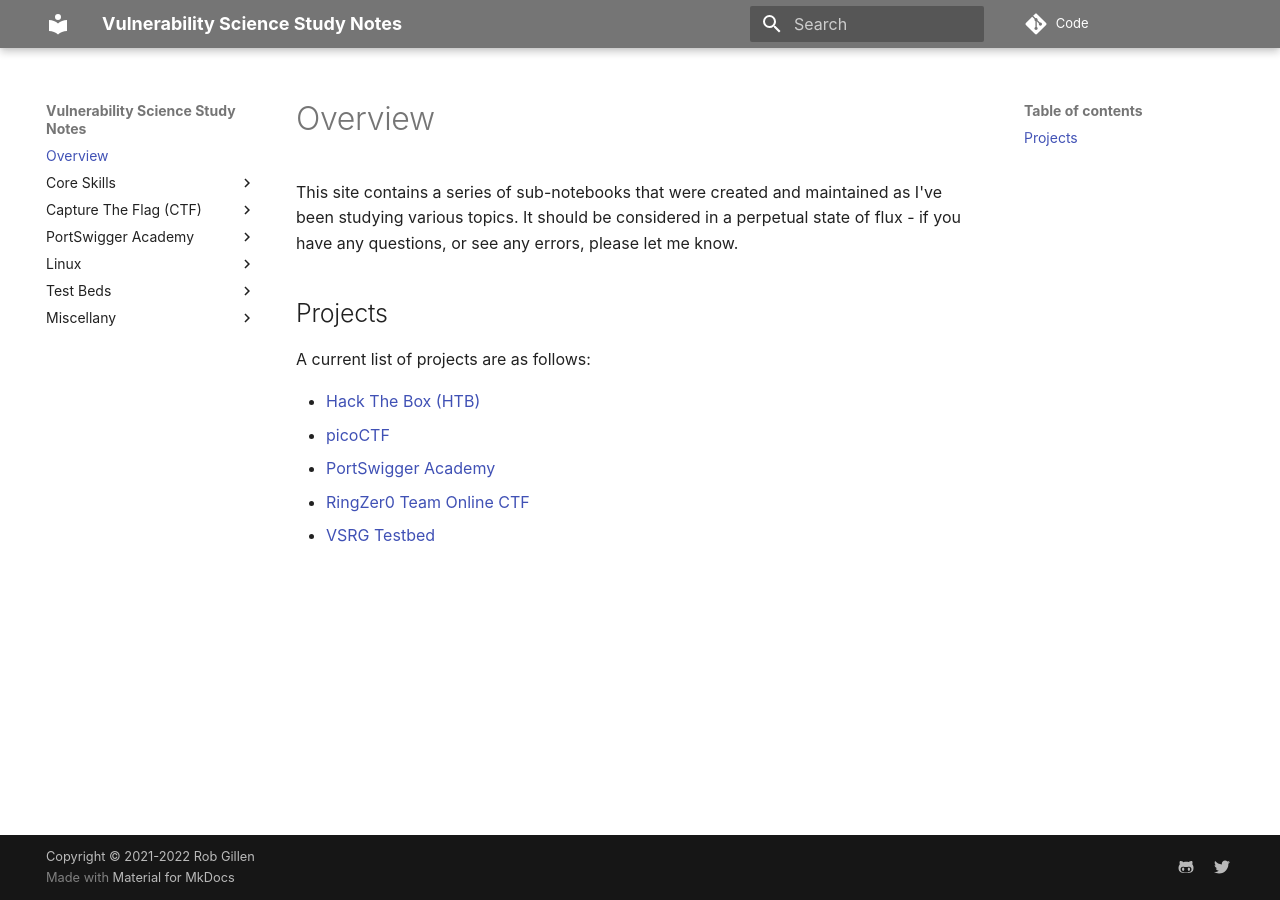
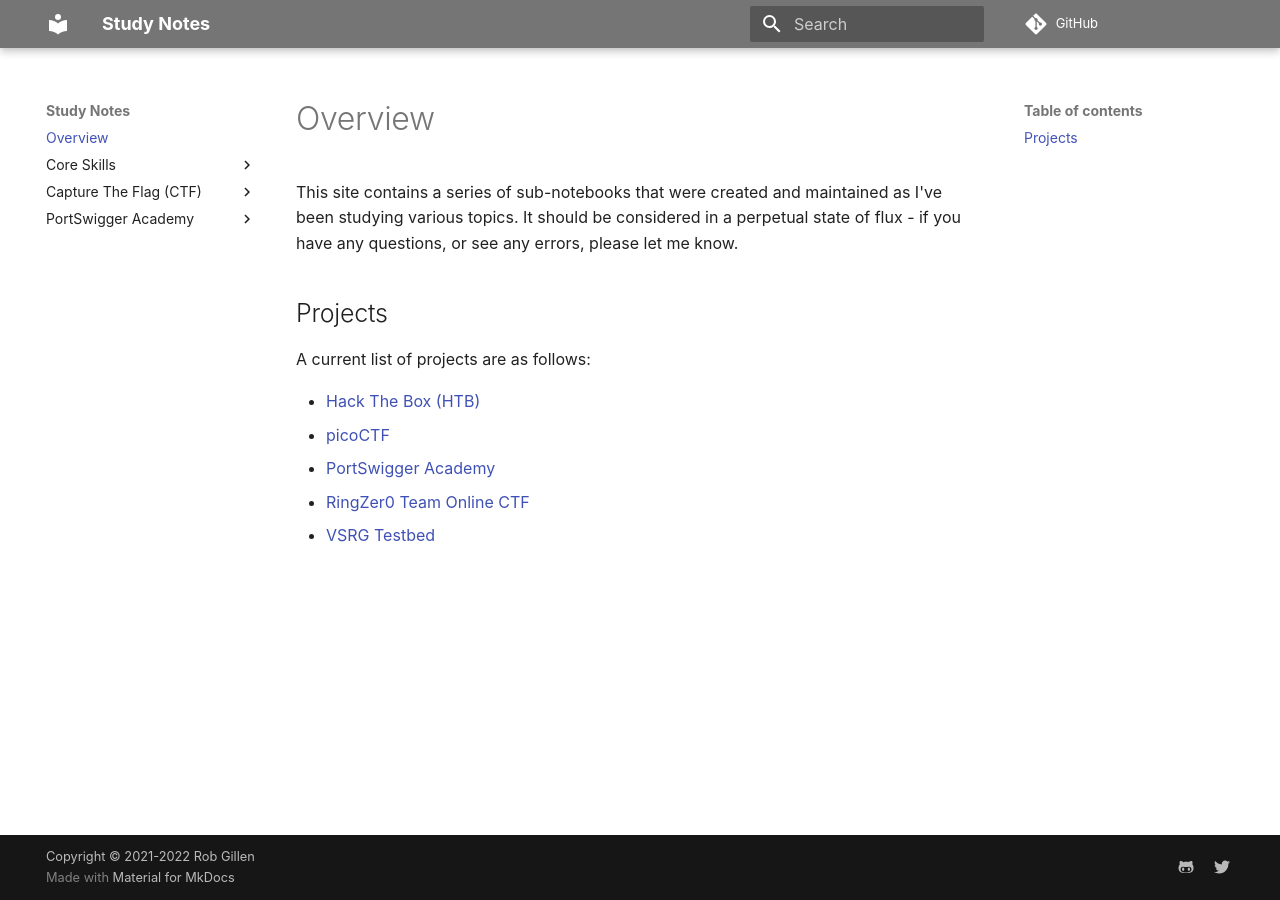
Before and after one commit to argodev/study, an MkDocs documentation site: the page built from docs/index.md, in a window 1280 px wide. Built offline with MkDocs 1.6.1 and Material for MkDocs 9.7.7, drawn with Linux system fonts in a browser that asks for light colours; some web fonts are replaced; a script that is not in the unit is left out; comment, search, counter and statistics services are not loaded.

Commit message:
Updating details

```diff
--- a/mkdocs.yml
+++ b/mkdocs.yml
@@ -1,12 +1,12 @@
-site_name: Vulnerability Science Study Notes
+site_name: Study Notes
 site_author: Rob Gillen
-site_description: Digital scrapbook of various security topics
+site_description: Digital scrapbook of various topics
 theme:
   name: material
   features:
     - search.highlight
 
-repo_url: https://code.ornl.gov/ru7/study
+repo_url: https://github.com/argodev/study
 edit_uri: ""
 
 theme:
@@ -18,7 +18,6 @@
   font:
     text: Roboto Regular
     code: Roboto Mono
-
 
 extra:
   social:
@@ -77,23 +76,6 @@
   - git-revision-date-localized:
       type: iso_datetime
       fallback_to_build_date: true
-  #- mermaid2
- # - with-pdf:
- #     cover_subtitle: "Digital scrapbook of various security topics"
-      #enabled_if_env: ENABLE_PDF_EXPORT
- #     two_columns_level: 3
- #     toc_level: 3
- #     output_path: pdf/vsnotebook.pdf
-      #render_js: true
-      #headless_chrome_path: chromium
-
-#   - pdf-export:
-#         verbose: true
-#         media_type: print
-#         enabled_if_env: ENABLE_PDF_EXPORT
-#         combined: true
-#         combined_output_path: pdf/vsnotebook.pdf
-#  - print-site
 
 nav:
     - 'Overview': 'index.md'
@@ -121,20 +103,19 @@
         - 'Cross-Site Scripting': 'ctf/ps-xss.md'
         - 'OS Command Injection': 'ctf/ps-oscmdi.md'
         - 'SQL Injection': 'ctf/ps-sqi.md'
-    - 'Linux':
-        - 'Linux From Scratch': 'linux/lfs.md'
-    - 'Test Beds':
-        - 'Portable Testbed': 'testbed/index.md'
-        - 'Lan Turtle': 'testbed/lanturtle.md'
-        - 'Packet Squirrel': 'testbed/pktsquirrel.md'
-        - 'Virtual Machine Hosting': 'testbed/virtual_machines.md'
-        - 'VPN': 'testbed/vpn.md'
-    - 'Miscellany':
-        - 'Change Log': changelog.md
-        - 'License': license.md
+#    - 'Linux':
+#        - 'Linux From Scratch': 'linux/lfs.md'
+#    - 'Test Beds':
+#        - 'Portable Testbed': 'testbed/index.md'
+#        - 'Lan Turtle': 'testbed/lanturtle.md'
+#        - 'Packet Squirrel': 'testbed/pktsquirrel.md'
+#        - 'Virtual Machine Hosting': 'testbed/virtual_machines.md'
+#        - 'VPN': 'testbed/vpn.md'
+#    - 'Miscellany':
+#        - 'Change Log': changelog.md
+#        - 'License': license.md
 
 copyright: Copyright &copy; 2021-2022 Rob Gillen
-
 
 extra_javascript:
   - javascripts/mathjax.js
```
Also changed, not shown: README.md (+0 -10 lines).
